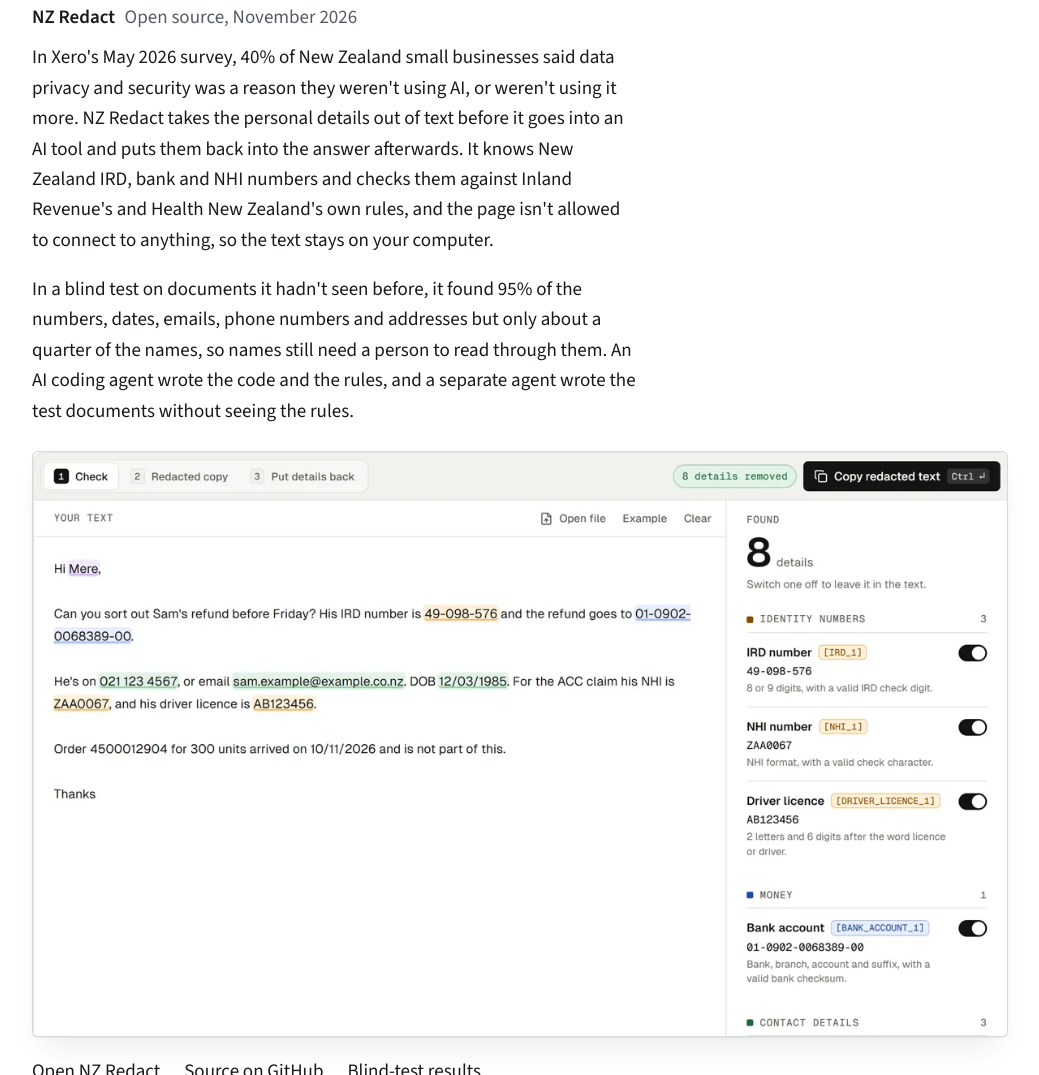
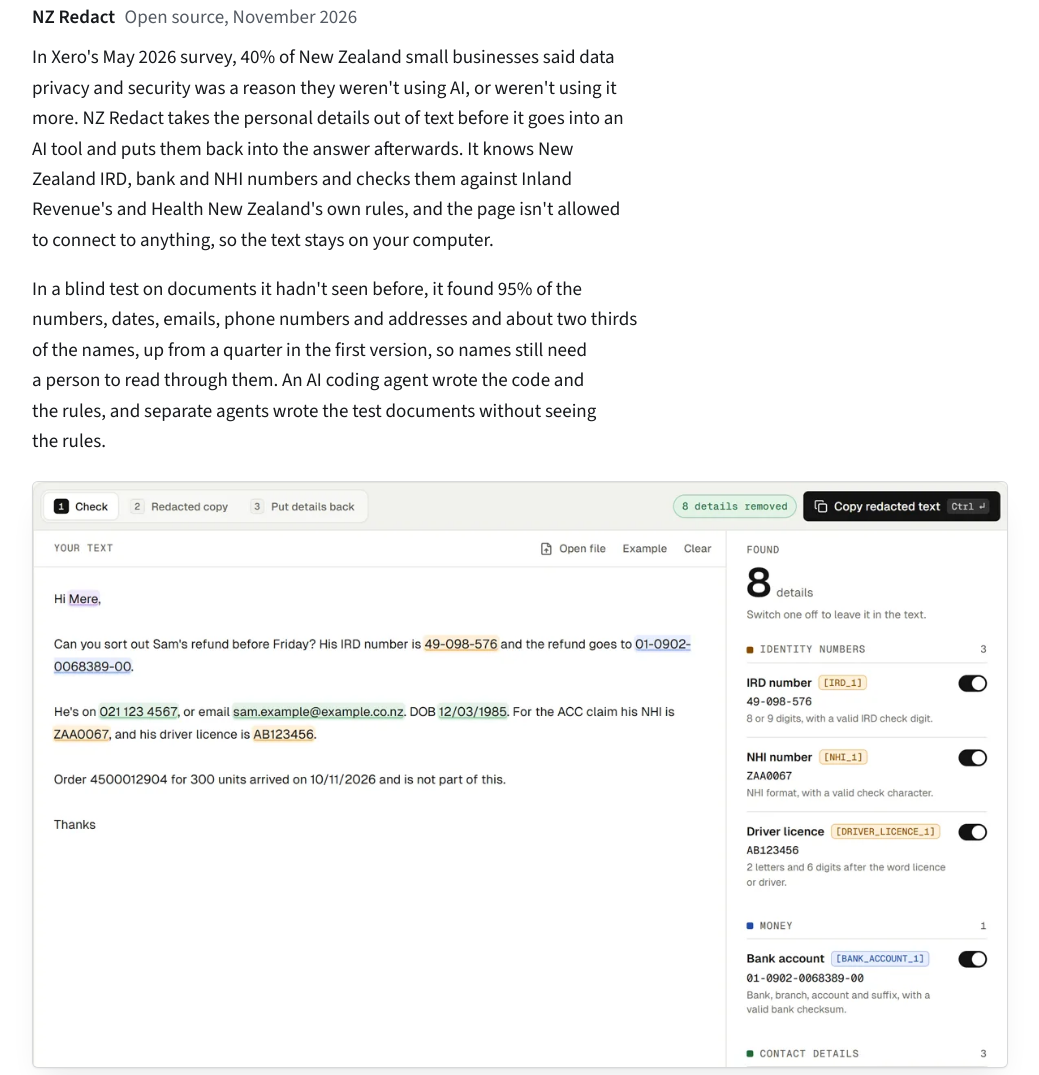
Before and after one commit to Langkurst/cn-op7qz, a plain HTML site: page index.html in a window 1280 px wide. Shown: the part 2045-3120 px from the top of the page, without its empty margins (120-1159 px from the left). Drawn offline with Linux system fonts and the light colour scheme.

Commit message:
NZ Redact: current names figure
It now finds about two thirds of names in blind tests, up from a quarter in the first version.

```diff
--- a/index.html
+++ b/index.html
@@ -76,7 +76,7 @@
         <div class="letter">
           <h3 id="redact-h">NZ Redact <span class="when">Open source, November 2026</span></h3>
           <p>In Xero's May 2026 survey, 40% of New Zealand small businesses said data privacy and security was a reason they weren't using AI, or weren't using it more. NZ Redact takes the personal details out of text before it goes into an AI tool and puts them back into the answer afterwards. It knows New Zealand IRD, bank and NHI numbers and checks them against Inland Revenue's and Health New Zealand's own rules, and the page isn't allowed to connect to anything, so the text stays on your computer.</p>
-          <p>In a blind test on documents it hadn't seen before, it found 95% of the numbers, dates, emails, phone numbers and addresses but only about a quarter of the names, so names still need a person to read through them. An AI coding agent wrote the code and the rules, and a separate agent wrote the test documents without seeing the rules.</p>
+          <p>In a blind test on documents it hadn't seen before, it found 95% of the numbers, dates, emails, phone numbers and addresses and about two thirds of the names, up from a quarter in the first version, so names still need a person to read through them. An AI coding agent wrote the code and the rules, and separate agents wrote the test documents without seeing the rules.</p>
         </div>
         <figure class="shot">
           <picture>
```
